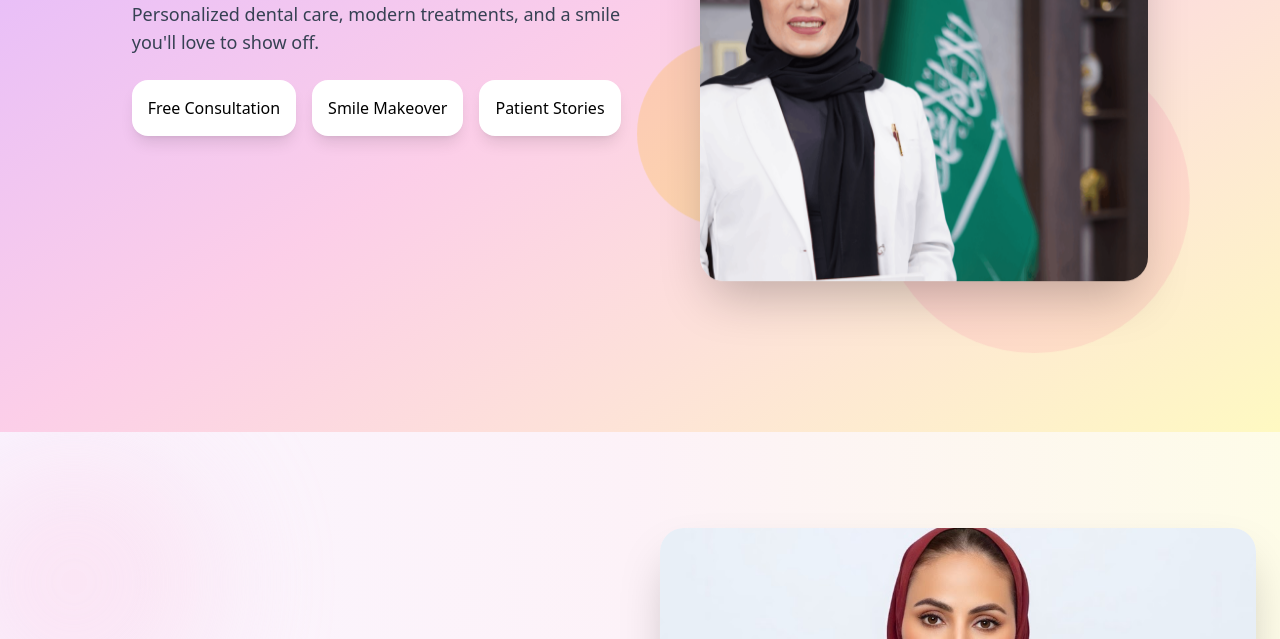
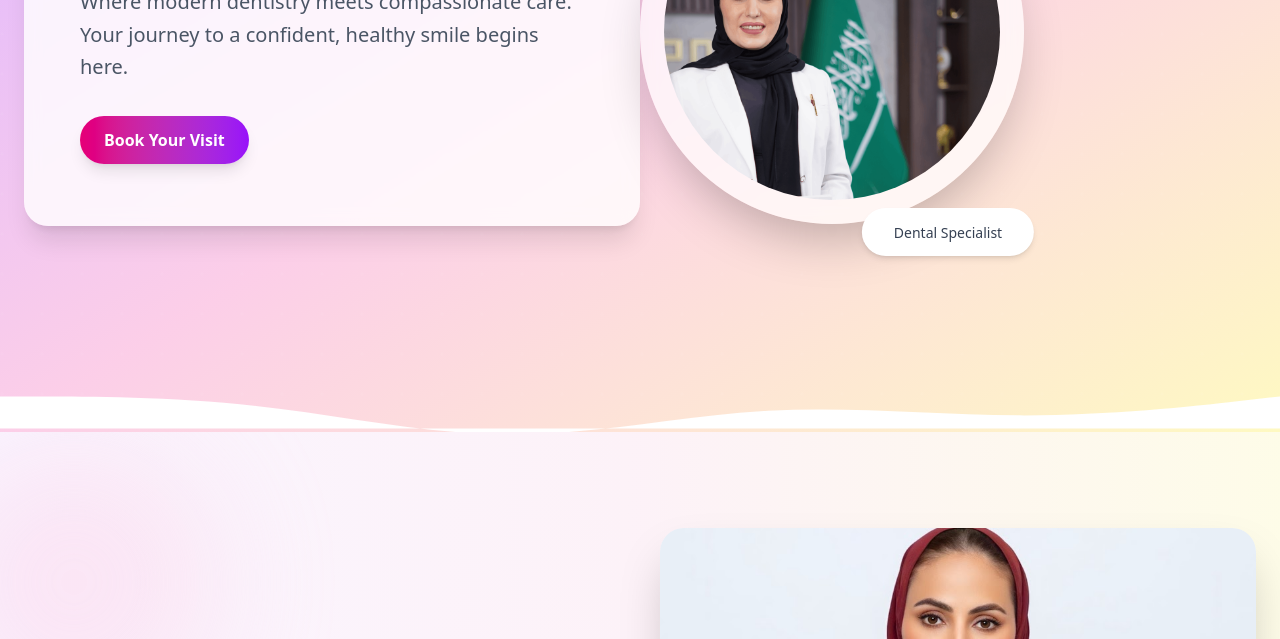
Before and after one commit to aliabdelfatah3/Dr.Mai-El-Hakim, a website: page index.html in a window 1280 px wide. Shown: the part 449-1088 px from the top of the page. Drawn offline with Linux system fonts and the light colour scheme.

Commit message:
changed hero section design in home

```diff
--- a/index.html
+++ b/index.html
@@ -156,68 +156,106 @@
       </div>
     </header>
 
-    <!-- ✅ Hero -->
+    <!-- ✅ Final Hero Section - Floating Card Design (Larger Image + Refined Text) -->
     <section
       id="hero"
-      class="relative w-full h-screen overflow-hidden bg-gradient-to-br from-purple-300 via-pink-200 to-yellow-100 flex items-center justify-center"
+      class="relative w-full h-screen overflow-hidden bg-gradient-to-br from-purple-300 via-pink-200 to-yellow-100"
     >
-      <div
-        class="absolute w-64 h-64 bg-purple-400 rounded-full mix-blend-multiply opacity-20 animate-blob top-20 left-10"
-      ></div>
-      <div
-        class="absolute w-80 h-80 bg-pink-300 rounded-full mix-blend-multiply opacity-20 animate-blob animation-delay-2000 bottom-20 right-20"
-      ></div>
-      <div
-        class="absolute w-48 h-48 bg-yellow-300 rounded-full mix-blend-multiply opacity-25 animate-blob animation-delay-4000 top-1/2 left-1/2"
-      ></div>
+      <!-- Subtle Background Pattern -->
+      <div class="absolute inset-0 opacity-5">
+        <svg width="100%" height="100%" xmlns="http://www.w3.org/2000/svg">
+          <defs>
+            <pattern
+              id="dots"
+              x="0"
+              y="0"
+              width="40"
+              height="40"
+              patternUnits="userSpaceOnUse"
+            >
+              <circle cx="2" cy="2" r="1.5" fill="white" />
+            </pattern>
+          </defs>
+          <rect width="100%" height="100%" fill="url(#dots)" />
+        </svg>
+      </div>
 
       <div
-        class="relative z-10 flex flex-col md:flex-row items-center gap-10 max-w-6xl mx-auto px-6"
+        class="relative z-10 flex items-center justify-between max-w-7xl mx-auto px-6 h-full"
       >
-        <div class="flex-1 space-y-6 text-center md:text-left">
+        <!-- Floating Card with Text -->
+        <div class="w-full lg:w-1/2 flex items-center">
+          <div
+            class="bg-white/80 backdrop-blur-sm rounded-3xl p-10 lg:p-14 shadow-xl mx-auto lg:ml-0"
+          >
+            <div class="space-y-8 max-w-lg">
               <h1
-            class="text-3xl sm:text-4xl md:text-5xl font-extrabold text-gray-800"
+                class="text-4xl md:text-5xl font-bold text-gray-800 leading-tight"
               >
-            <span class="text-purple-700">Welcome to Our Clinic</span>
+                Dr. Maha El-Hakim
               </h1>
+
               <p
-            class="text-gray-700 text-base sm:text-lg mx-auto md:mx-0 max-w-lg"
+                class="text-gray-600 text-lg md:text-xl leading-relaxed font-normal"
               >
-            Personalized dental care, modern treatments, and a smile you'll love
-            to show off.
+                Where modern dentistry meets compassionate care. Your journey to
+                a confident, healthy smile begins here.
               </p>
-          <div
-            class="flex flex-wrap gap-4 mt-6 justify-center md:justify-start"
+
+              <!-- Single Elegant Button -->
+              <div>
+                <a
+                  href="Booking.html"
+                  class="hidden md:inline-block px-6 py-3 bg-gradient-to-r from-pink-600 to-purple-600 text-white font-semibold rounded-full shadow-lg hover:shadow-pink-400/50 hover:scale-105 transform transition-all duration-300 hover:-translate-y-1 relative overflow-hidden group"
                 >
-            <div
-              class="p-3 sm:p-4 bg-white rounded-2xl shadow-lg hover:scale-105 transition text-sm sm:text-base"
-            >
-              Free Consultation
+                  <span class="relative z-10">Book Your Visit</span>
+                  <span
+                    class="absolute inset-0 bg-gradient-to-r from-purple-600 to-pink-600 opacity-0 group-hover:opacity-100 transition-opacity duration-300"
+                  ></span>
+                </a>
               </div>
-            <div
-              class="p-3 sm:p-4 bg-white rounded-2xl shadow-lg hover:scale-105 transition text-sm sm:text-base"
-            >
-              Smile Makeover
-            </div>
-            <div
-              class="p-3 sm:p-4 bg-white rounded-2xl shadow-lg hover:scale-105 transition text-sm sm:text-base"
-            >
-              Patient Stories
             </div>
           </div>
         </div>
 
-        <div class="flex-1 relative w-full max-w-md mx-auto md:mx-0">
+        <!-- Circular Doctor Image - LARGER -->
+        <div class="lg:block w-1/2 flex justify-center">
+          <div class="relative">
+            <!-- Increased size: w-96 h-96 -->
             <div
-            class="w-full h-80 sm:h-96 md:h-[500px] rounded-3xl shadow-2xl overflow-hidden animate-float mx-auto"
+              class="w-96 h-96 rounded-full bg-white/70 backdrop-blur-sm flex items-center justify-center shadow-2xl p-6"
             >
               <img
                 src="images/Maha-ElHakim.png"
                 alt="Dr. Maha El-Hakim"
-              class="w-full h-full object-cover"
+                class="w-full h-full object-cover rounded-full"
               />
             </div>
+            <!-- Subtle Badge -->
+            <div
+              class="absolute -bottom-8 left-1/2 transform -translate-x-1/2 bg-white px-8 py-3 rounded-full shadow-md"
+            >
+              <span class="text-sm font-medium text-gray-700"
+                >Dental Specialist</span
+              >
             </div>
+          </div>
+        </div>
+      </div>
+
+      <!-- Bottom Curve -->
+      <div class="absolute bottom-0 left-0 w-full">
+        <svg
+          xmlns="http://www.w3.org/2000/svg"
+          viewBox="0 0 1440 100"
+          class="w-full h-16 md:h-24"
+        >
+          <path
+            fill="#ffffff"
+            fill-opacity="1"
+            d="M0,64L48,64C96,64,192,64,288,74.7C384,85,480,107,576,106.7C672,107,768,85,864,80C960,75,1056,85,1152,85.3C1248,85,1344,75,1392,69.3L1440,64L1440,100L1392,100C1344,100,1248,100,1152,100C1056,100,960,100,864,100C768,100,672,100,576,100C480,100,384,100,288,100C192,100,96,100,48,100L0,100Z"
+          ></path>
+        </svg>
       </div>
     </section>
 
```
Also changed, not shown: output.css. Lines whose indentation alone changed are shown as unchanged.
